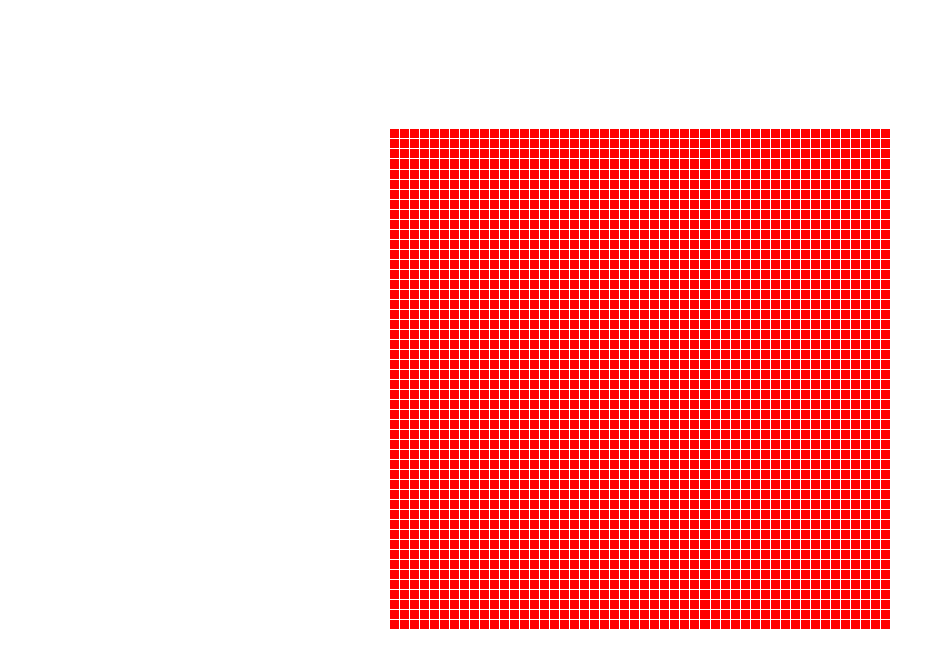
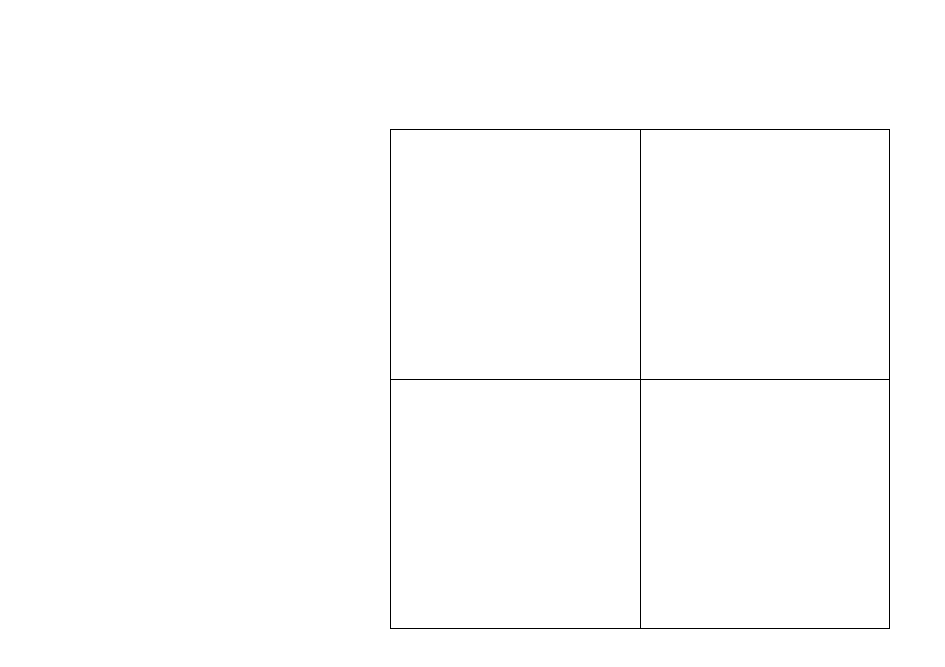
Before and after one commit to bhupi1998/Etch-a-Sketch, a plain HTML site: page index.html in a window 1280 px wide. Shown: the part 79-746 px from the top of the page, without its empty margins (0-945 px from the left). Drawn offline with Linux system fonts and the light colour scheme.

Commit message:
Added clickable function

```diff
--- a/myScript.js
+++ b/myScript.js
@@ -1,3 +1,4 @@
+let idIndex=0;
 function rowMaker(size){
     for(let i=0;i<size;i++){
         gridElement.innerHTML+=`<div id='row${i}' class='row'></div>`;
@@ -8,7 +9,8 @@ function rowMaker(size){
 function colMaker(size,rowIndex){
     const rowElement=document.querySelector(`#row${rowIndex}`);
     for(let j=0;j<size;j++){
-        rowElement.innerHTML+=`<div id='col${j}' class="column"></div>`;
+        rowElement.innerHTML+=`<div id='idIndex${idIndex}' class="column"></div>`;
+        idIndex++;
     }
 }
 function gridMaker(size){
@@ -16,5 +18,8 @@ function gridMaker(size){
 }
 
 const gridElement=document.querySelector("#gridContainer");
-console.log(gridElement);
-gridMaker(50);
+gridElement.addEventListener('click', function(e){
+    e.target.style.background="blue";
+    console.log(e);
+})
+gridMaker(2);
--- a/styles.css
+++ b/styles.css
@@ -5,6 +5,8 @@
     display: flex;
     flex-direction: column;
     margin:150px auto 0 auto;
+    background-color: black;
+    border: solid black 1px;
     height:500px;
     width:500px;
     gap:1px;
@@ -17,7 +19,7 @@
 }
 
 .column{
-    background-color: red;
+    background-color: white;
     flex-grow: 1;
 
 }
```
